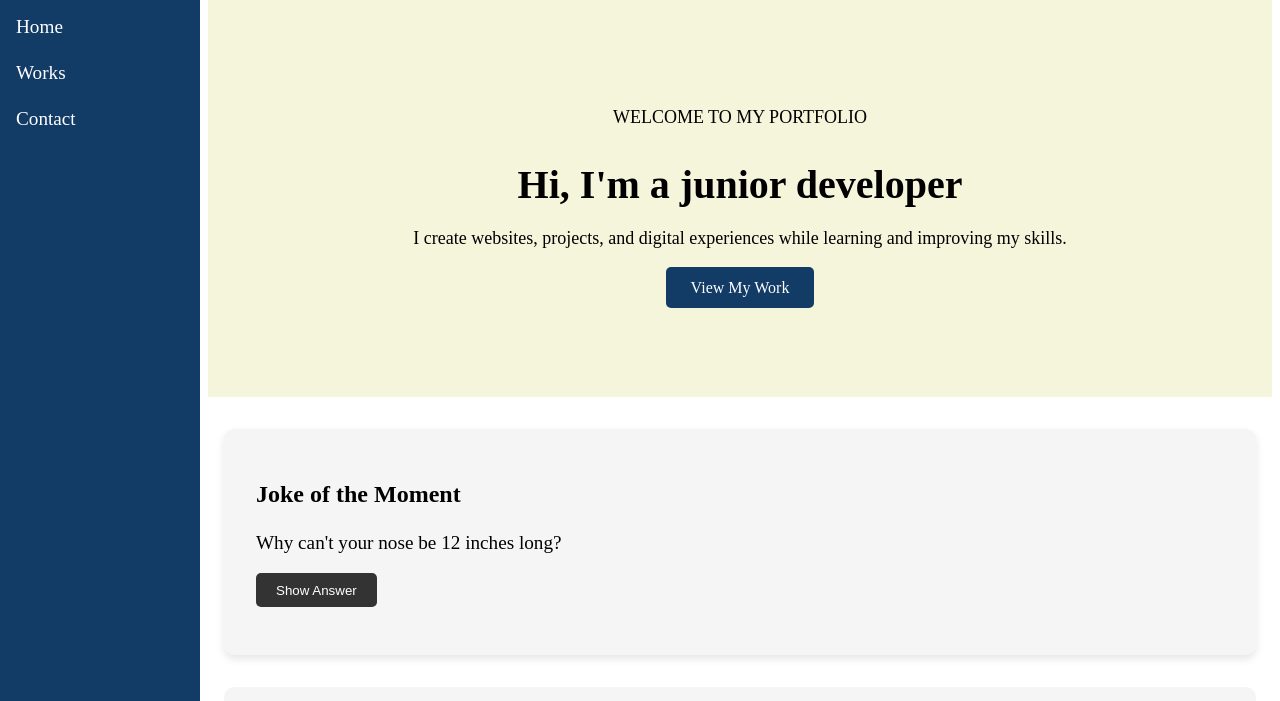
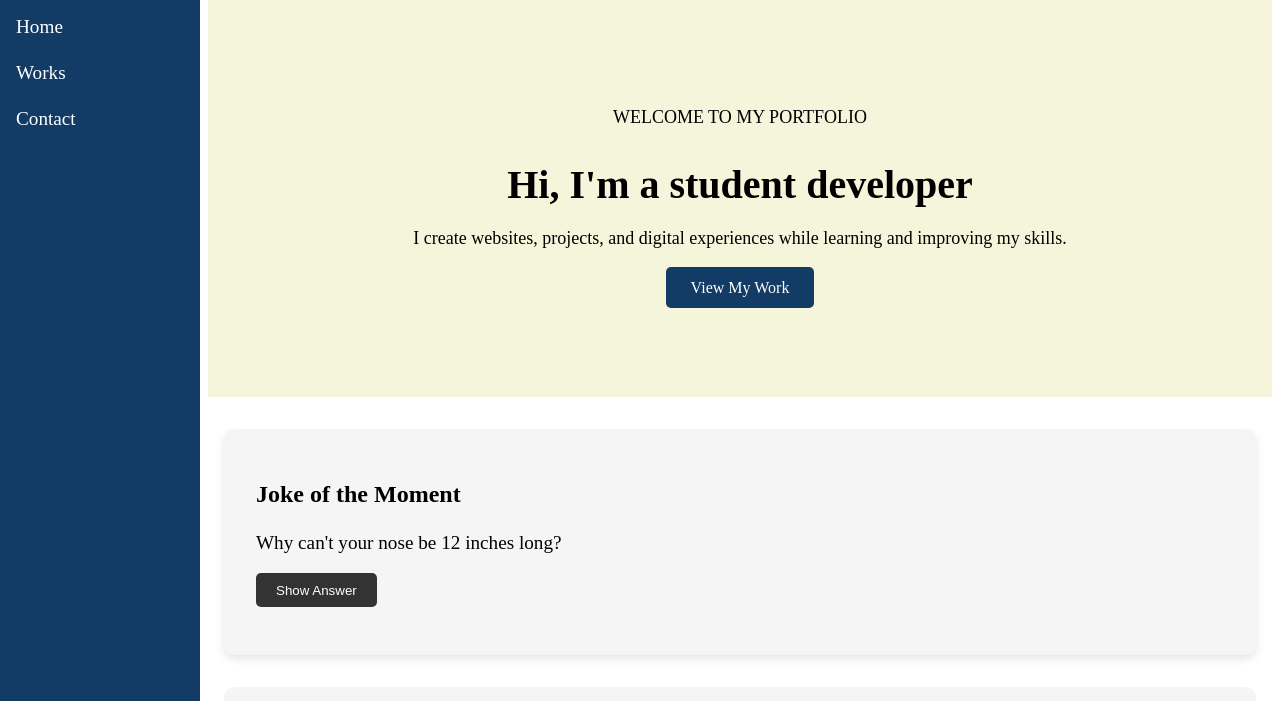
Before and after one commit to saloyo001/portfolio, a plain HTML site: page index.html in a window 1280 px wide. Shown: the part 99-800 px from the top of the page. Drawn offline with Linux system fonts and the light colour scheme.

Commit message:
portfolio greeting change

```diff
--- a/index.html
+++ b/index.html
@@ -30,7 +30,7 @@
     <div class="hero-content">
         <p class="hero-small">WELCOME TO MY PORTFOLIO</p>
 
-        <h1>Hi, I'm a junior developer</h1>
+        <h1>Hi, I'm a student developer</h1>
 
         <p>
             I create websites, projects, and digital experiences
```
